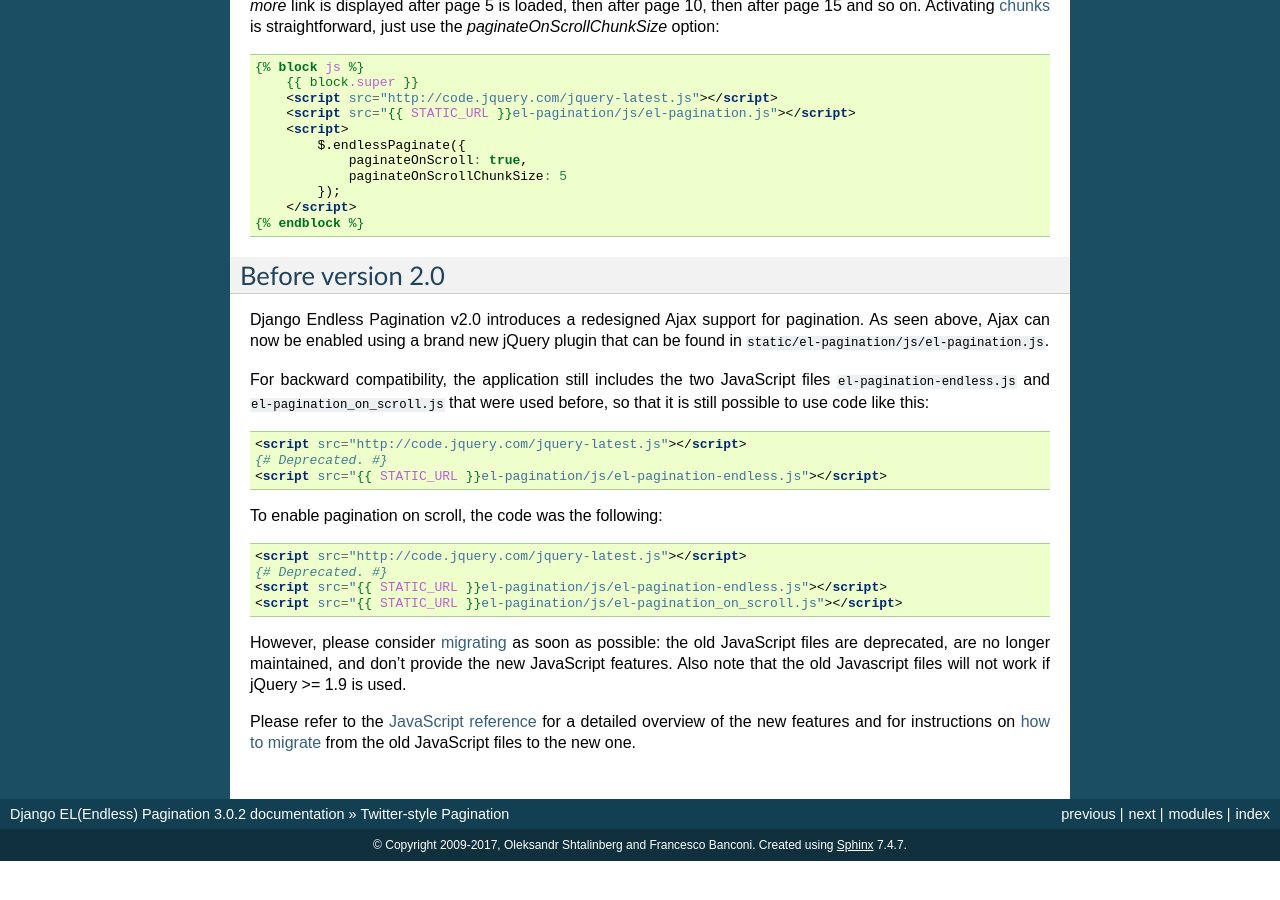
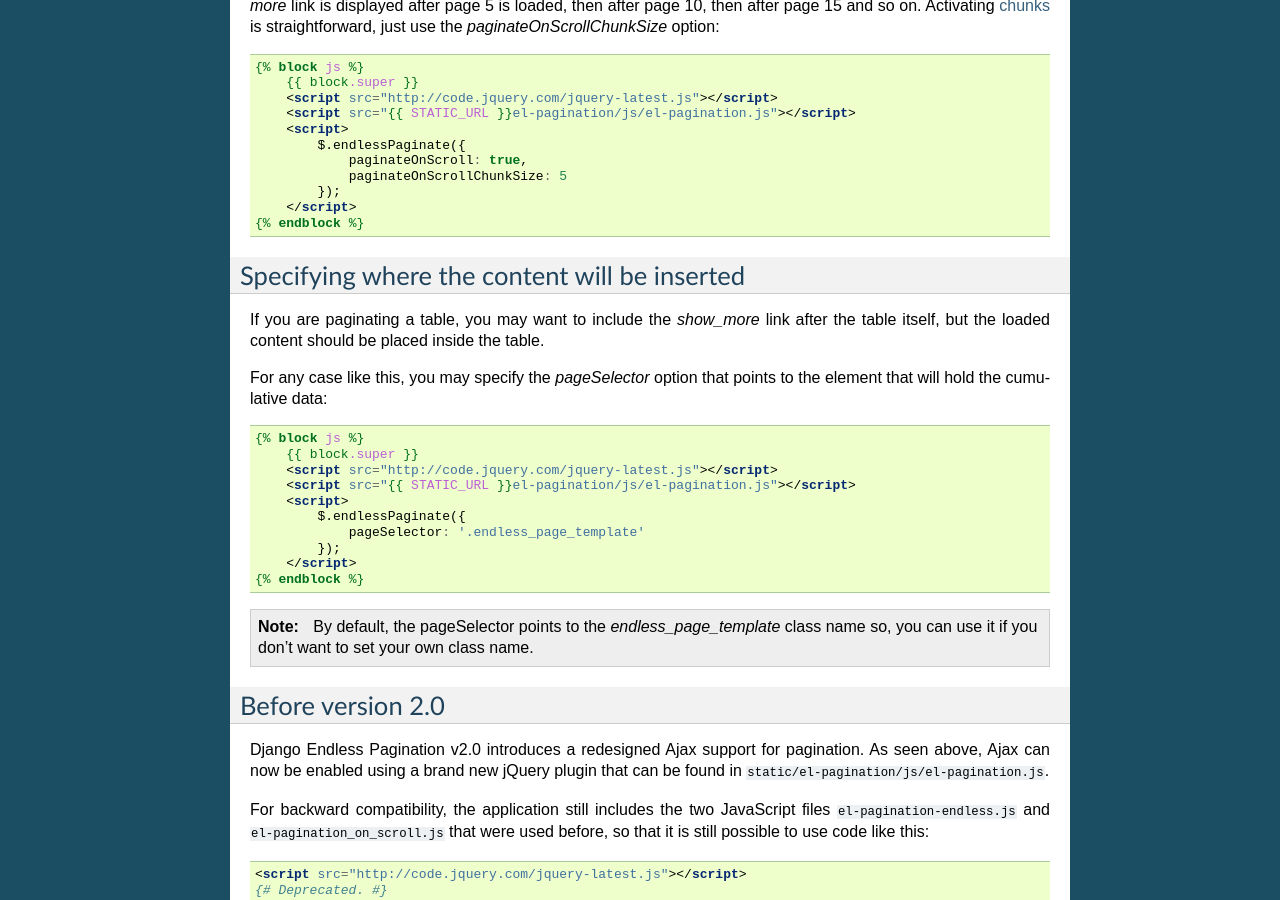
Before and after one commit to shtalinberg/django-el-pagination, a Sphinx documentation site: the page built from doc/twitter_pagination.rst, in a window 1280 px wide and 900 px high, scrolled down 3449 px. Built offline with Sphinx 7.4.7, drawn with Linux system fonts in a browser that asks for light colours; before the commit the page ends 4310 px from its top, so only the background shows below that; some of the changed text lies outside the part shown.

Commit message:
Use pageSelector in the twitter style pagination as insert container.
Instead of always insert the content before the more item, let the user
specify where the content should reside.

```diff
--- a/doc/twitter_pagination.rst
+++ b/doc/twitter_pagination.rst
@@ -245,6 +245,34 @@ just use the *paginateOnScrollChunkSize* option:
         </script>
     {% endblock %}
 
+Specifying where the content will be inserted
+~~~~~~~~~~~~~~~~~~~~~~~~~~~~~~~~~~~~~~~~~~~~~
+
+If you are paginating a table, you may want to include the *show_more* link
+after the table itself, but the loaded content should be placed inside the
+table.
+
+For any case like this, you may specify the *pageSelector* option that points
+to the element that will hold the cumulative data:
+
+.. code-block:: html+django
+
+    {% block js %}
+        {{ block.super }}
+        <script src="http://code.jquery.com/jquery-latest.js"></script>
+        <script src="{{ STATIC_URL }}el-pagination/js/el-pagination.js"></script>
+        <script>
+            $.endlessPaginate({
+                pageSelector: '.endless_page_template'
+            });
+        </script>
+    {% endblock %}
+
+.. note::
+
+    By default, the pageSelector points to the *endless_page_template*
+    class name so, you can use it if you don't want to set your own class name.
+
 Before version 2.0
 ~~~~~~~~~~~~~~~~~~
 
```
Also changed, not shown: el_pagination/static/el-pagination/js/el-pagination.js (+6 -1 lines).
